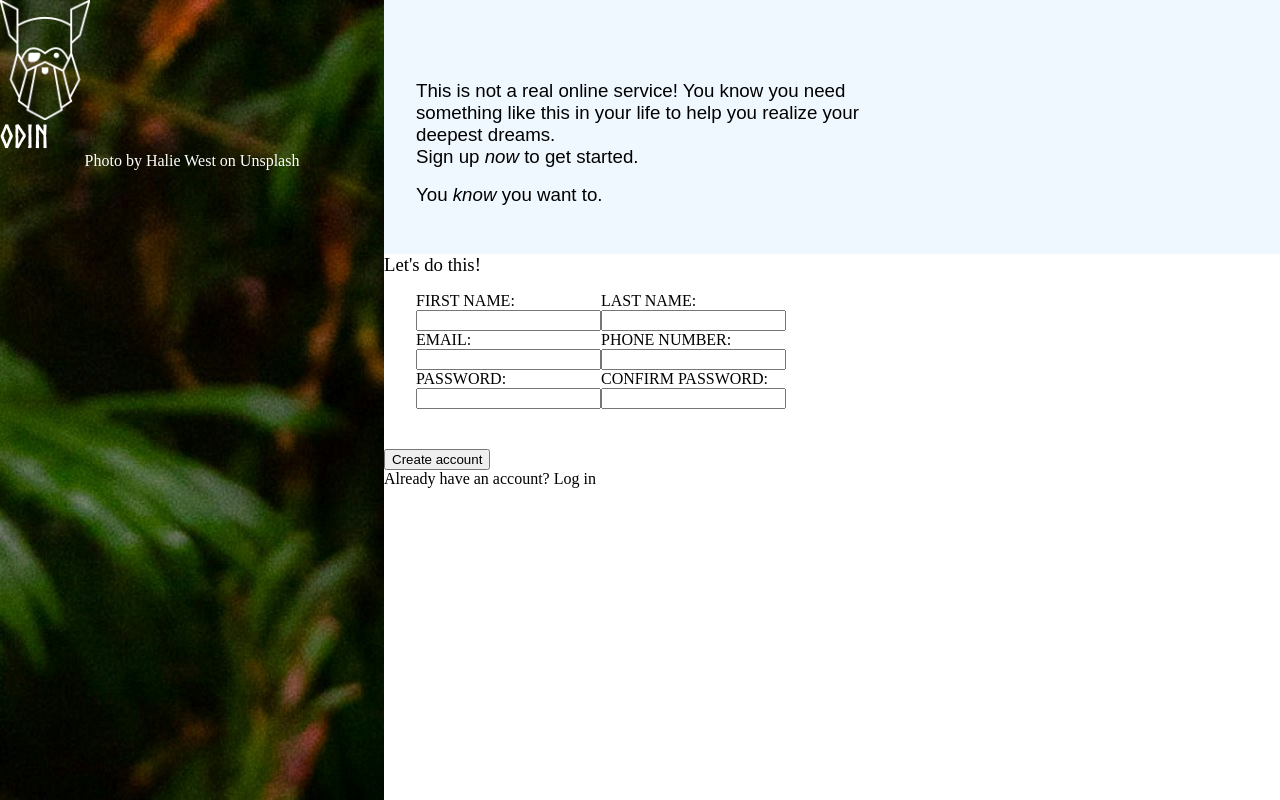
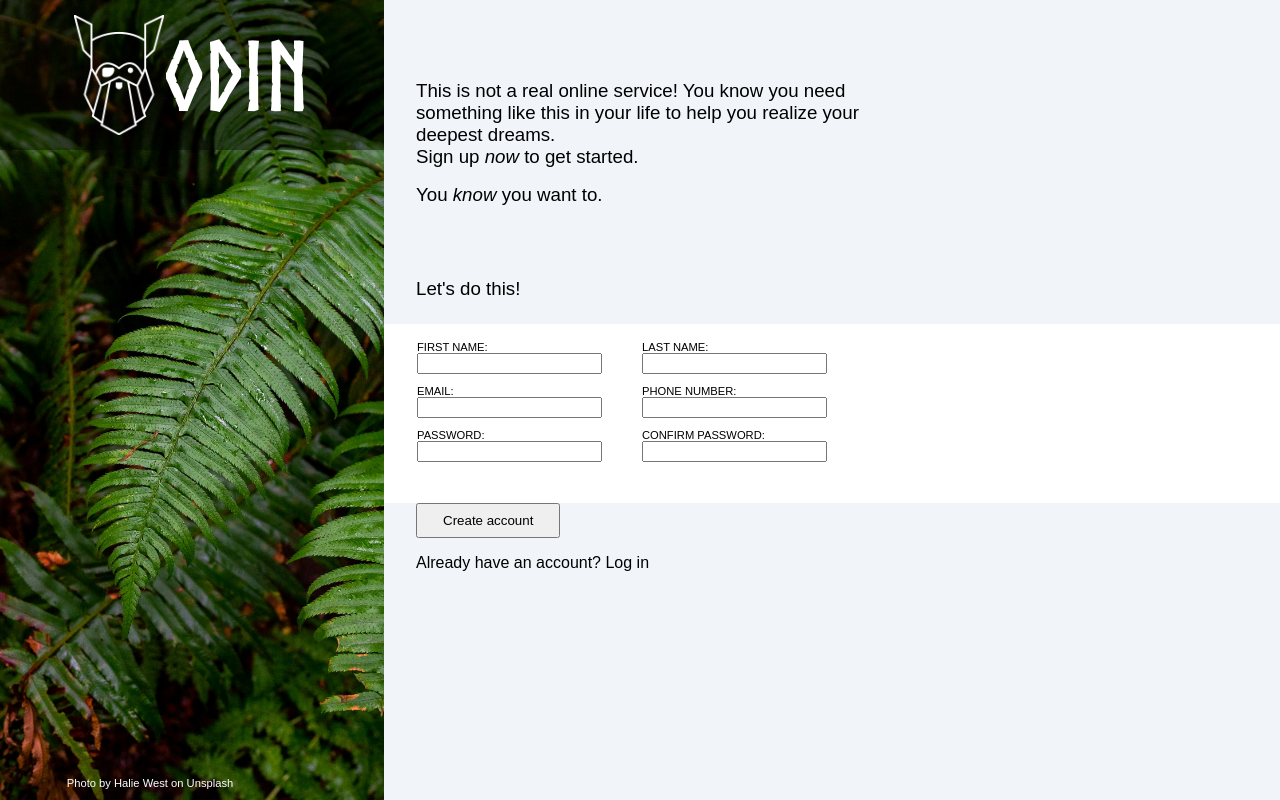
Before and after one commit to Nauftis/sign-up-form, a plain HTML site: page index.html in a window 1280 px wide. Drawn offline with Linux system fonts and the light colour scheme.

Commit message:
Give header transparent background and make it a flexbox, adjust and/or add padding to h3 and p elements, so everything is aligned

```diff
--- a/index.html
+++ b/index.html
@@ -13,8 +13,8 @@
         <div class="header">
             <img class="odin_img" src="links/odin-lined.png">
             <H1 class="odin">ODIN</H1>
-            <p>Photo by Halie West on Unsplash</p>
         </div>
+        <p id="halie">Photo by Halie West on Unsplash</p>
     </div>
     <div class="right-block">
         <div class="hero-section">
@@ -25,7 +25,7 @@
             <h3 class="part-2">You <em>know</em> you want to.</h3>
         </div>
         <div class="form">
-            <h3> Let's do this!</h3>
+            <h3 class="part-3"> Let's do this!</h3>
             <form action="example.com/path" method="post">
                 <div class="form-row">
                     <div class="field">
@@ -44,7 +44,7 @@
                     </div>
                     <div class="field">
                         <label for="phone_number">PHONE NUMBER:</label>
-                        <input type="number" id="phone_number" name="phone_number">
+                        <input type="text" id="phone_number" name="phone_number">
                     </div>
                 </div>
                 <div class="form-row">
@@ -60,7 +60,7 @@
             </form>
         </div>
         <button>Create account</button>
-        <p>Already have an account? <span>Log in</span></p>
+        <p id="account">Already have an account? <span id="log-in">Log in</span></p>
     </div>
 </body>
 
--- a/styles.css
+++ b/styles.css
@@ -3,6 +3,7 @@
 html {
     box-sizing: border-box;
     font-size: 16px;
+    font-family: Arial, Helvetica, sans-serif;
 }
 
 *,
@@ -44,12 +45,14 @@ img {
 body {
     display: flex;
     flex-direction: row;
+    background-color: rgb(241, 245, 250);
 }
 
 .left-block {
     height: 100vh;
     width: 30vw;
     background-image: url(links/halie-west-unsplash.jpg);
+    background-size: cover;
 }
 
 input,
@@ -59,33 +62,34 @@ label {
 
 .header {
     color: white;
+    background-color: #0006;
+    display: flex;
+    justify-content: center;
+    align-items: center;
+    padding: 15px;
 
     .odin {
         font-family: Norse-Bold;
+        font-size: 12vh;
     }
 
     .odin_img {
         height: 15vh;
     }
 
-    p {
+}
 
-        top: 50%;
-        width: 100%;
-        text-align: center;
-
-    }
-
-    .odin,
-    .odin_img {
-        display: flex;
-        flex-direction: row;
-    }
+#halie {
+    position: fixed;
+    bottom: 0.7rem;
+    left: 0;
+    width: 300px;
+    text-align: center;
+    color: white;
+    font-size: 0.7rem;
 }
 
 .hero-section {
-    font-family: Arial, Helvetica, sans-serif;
-    background-color: aliceblue;
     width: 70vw;
     padding-top: 5rem;
     padding-left: 2rem;
@@ -100,13 +104,41 @@ label {
     padding-top: 1rem;
 }
 
+.part-3 {
+    padding-top: 1.5rem;
+    padding-left: 2rem;
+    padding-bottom: 1.5rem;
+}
+
 form {
+    font-size: 0.7rem;
     display: flex;
     flex-direction: column;
     padding-top: 1rem;
     padding-left: 2rem;
     padding-bottom: 2.5rem;
+    gap: 0.7rem;
+    background-color: white;
+    border: white 1px solid;
+    box-shadow: 10px;
 }
+
 .form-row {
     display: flex;
+    gap: 2.5rem;
 }
+
+button {
+    margin-left: 2rem;
+    margin-bottom: 1rem;
+    ;
+    padding-top: 8px;
+    padding-bottom: 8px;
+    padding-left: 25px;
+    padding-right: 25px;
+
+}
+
+#account {
+    padding-left: 2rem;
+}
```
